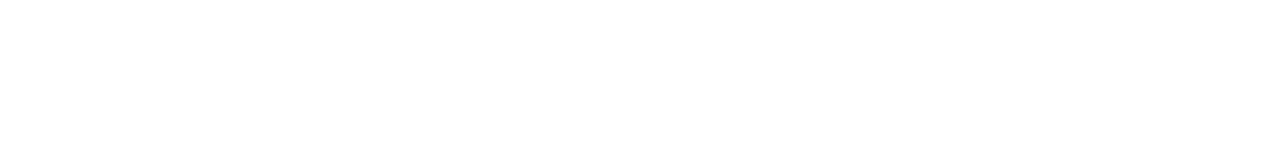
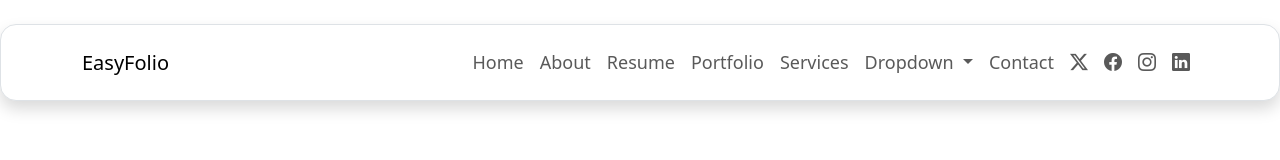
Before and after one commit to Ahmadou29/Easy_Folio, a plain HTML site: page index.html in a window 1280 px wide. Drawn offline with nearby package versions, Linux system fonts and the light colour scheme.

Commit message:
ajout de la section header

```diff
--- a/index.html
+++ b/index.html
@@ -1,15 +1,82 @@
 <!doctype html>
 <html lang="en">
+
 <head>
   <meta charset="utf-8">
   <meta name="viewport" content="width=device-width, initial-scale=1">
   <link rel="stylesheet" href="style.css">
   <link rel="stylesheet" href="https://cdn.jsdelivr.net/npm/bootstrap-icons@1.11.3/font/bootstrap-icons.min.css">
   <title>Easy_Folio</title>
-    <link href="https://cdn.jsdelivr.net/npm/bootstrap@5.3.5/dist/css/bootstrap.min.css" rel="stylesheet" integrity="sha384-SgOJa3DmI69IUzQ2PVdRZhwQ+dy64/BUtbMJw1MZ8t5HZApcHrRKUc4W0kG879m7" crossorigin="anonymous">
+  <link href="https://cdn.jsdelivr.net/npm/bootstrap@5.3.5/dist/css/bootstrap.min.css" rel="stylesheet"
+    integrity="sha384-SgOJa3DmI69IUzQ2PVdRZhwQ+dy64/BUtbMJw1MZ8t5HZApcHrRKUc4W0kG879m7" crossorigin="anonymous">
 </head>
+
 <body>
 
-    <script src="https://cdn.jsdelivr.net/npm/bootstrap@5.3.5/dist/js/bootstrap.bundle.min.js" integrity="sha384-k6d4wzSIapyDyv1kpU366/PK5hCdSbCRGRCMv+eplOQJWyd1fbcAu9OCUj5zNLiq" crossorigin="anonymous"></script>
+  <!-- header -->
+  <header>
+    <nav class="navbar navbar-expand-lg  mt-4 border py-3 bg-white shadow nav-rounded px-4 text-center">
+      <div class="container -3">
+        <a class="navbar-brand" href="#">EasyFolio</a>
+        <button class="navbar-toggler" type="button" data-bs-toggle="collapse" data-bs-target="#navbarNavDropdown"
+          aria-controls="navbarNavDropdown" aria-expanded="false" aria-label="Toggle navigation">
+          <span class="navbar-toggler-icon"></span>
+        </button>
+        <div class="collapse navbar-collapse justify-content-end" id="navbarNavDropdown">
+          <ul class="navbar-nav">
+            <li class="nav-item">
+              <a class="nav-link activ" aria-current="page" href="#">Home</a>
+            </li>
+            <li class="nav-item">
+              <a class="nav-link" href="#">About</a>
+            </li>
+            <li class="nav-item">
+              <a class="nav-link" href="#">Resume</a>
+            </li>
+            <li class="nav-item">
+              <a class="nav-link" href="#">Portfolio</a>
+            </li>
+            <li class="nav-item">
+              <a class="nav-link" href="#">Services</a>
+            </li>
+            <li class="nav-item dropdown">
+              <a class="nav-link dropdown-toggle" href="#" role="button" data-bs-toggle="dropdown"
+                aria-expanded="false">
+                Dropdown
+              </a>
+              <ul class="dropdown-menu">
+                <li><a class="dropdown-item" href="#">Action</a></li>
+                <li><a class="dropdown-item" href="#">Another action</a></li>
+                <li><a class="dropdown-item" href="#">Something else here</a></li>
+              </ul>
+            </li>
+
+            <li class="nav-item">
+              <a class="nav-link" href="#">Contact</a>
+            </li>
+          </ul>
+            <ul class="navbar-nav ">
+              <li class="nav-item">
+                <a class="nav-link" href="#"><i class="bi bi-twitter-x"></i></a>
+              </li>
+              <li class="nav-item">
+                <a class="nav-link" href="#"><i class="bi bi-facebook"></i></a>
+              </li>
+              <li class="nav-item">
+                <a class="nav-link" href="#"><i class="bi bi-instagram"></i></a>
+              </li>
+              <li class="nav-item">
+                <a class="nav-link" href="#"><i class="bi bi-linkedin"></i></a>
+              </li>
+            </ul>
+
+        </div>
+      </div>
+    </nav>
+  </header>
+  <script src="https://cdn.jsdelivr.net/npm/bootstrap@5.3.5/dist/js/bootstrap.bundle.min.js"
+    integrity="sha384-k6d4wzSIapyDyv1kpU366/PK5hCdSbCRGRCMv+eplOQJWyd1fbcAu9OCUj5zNLiq"
+    crossorigin="anonymous"></script>
 </body>
+
 </html>
--- a/style.css
+++ b/style.css
@@ -0,0 +1,35 @@
+/* header */
+.nav-item a:hover{
+    color: rgb(255, 165, 0);
+}
+
+.nav-link .active:hover{
+    color: orange;
+}
+
+.nav-item a{
+    font-size: 18px;
+}
+
+
+
+
+
+
+
+@media (min-width: 992px) {
+    .nav-rounded {
+      border-radius: 1rem;
+    }
+  }
+
+  /* 🌘 Dark mode auto-detect */
+  @media (prefers-color-scheme: dark) {
+    .navbar {
+      background-color: #1e1e1e !important;
+    }
+    .navbar .navbar-brand,
+    .navbar .nav-link {
+      color: #f1f1f1 !important;
+    }
+  }
```
Lines whose indentation alone changed are shown as unchanged.
